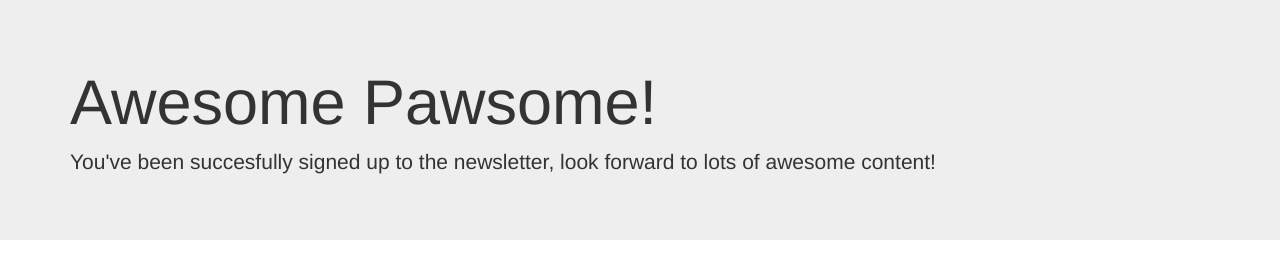
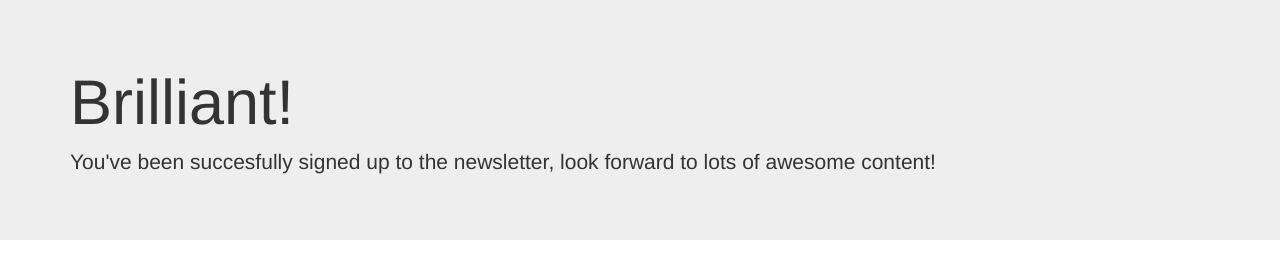
Before and after one commit to khobread/newsletterSignup, a website: page success.html in a window 1280 px wide. Drawn offline with nearby package versions, Linux system fonts and the light colour scheme.

Commit message:
changed success page h1

```diff
--- a/success.html
+++ b/success.html
@@ -12,7 +12,7 @@
 <body>
   <div class="jumbotron jumbotron-fluid">
     <div class="container">
-      <h1 class="display-4">Awesome Pawsome!</h1>
+      <h1 class="display-4">Brilliant!</h1>
       <p class="lead">You've been succesfully signed up to the newsletter, look forward to lots of awesome content!</p>
     </div>
   </div>
```
